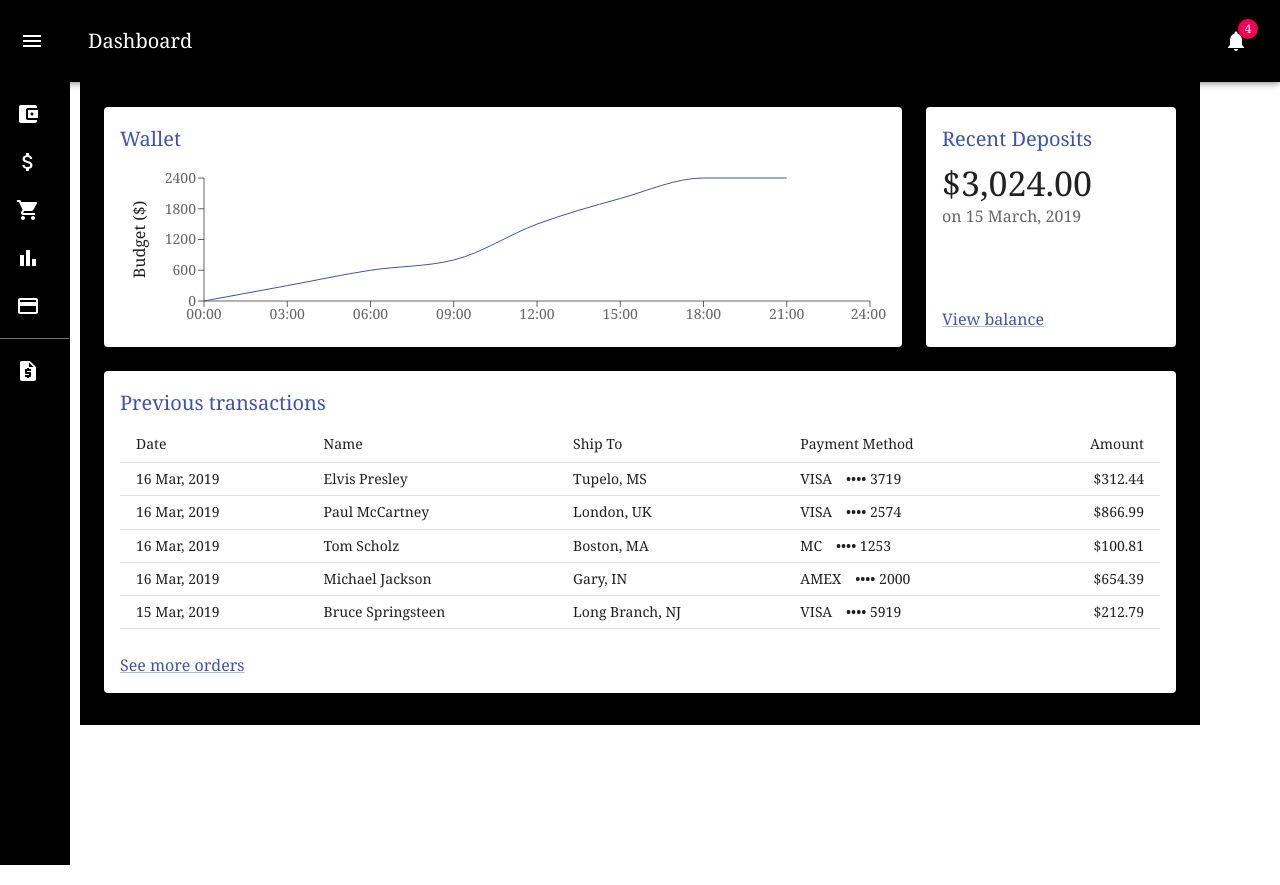
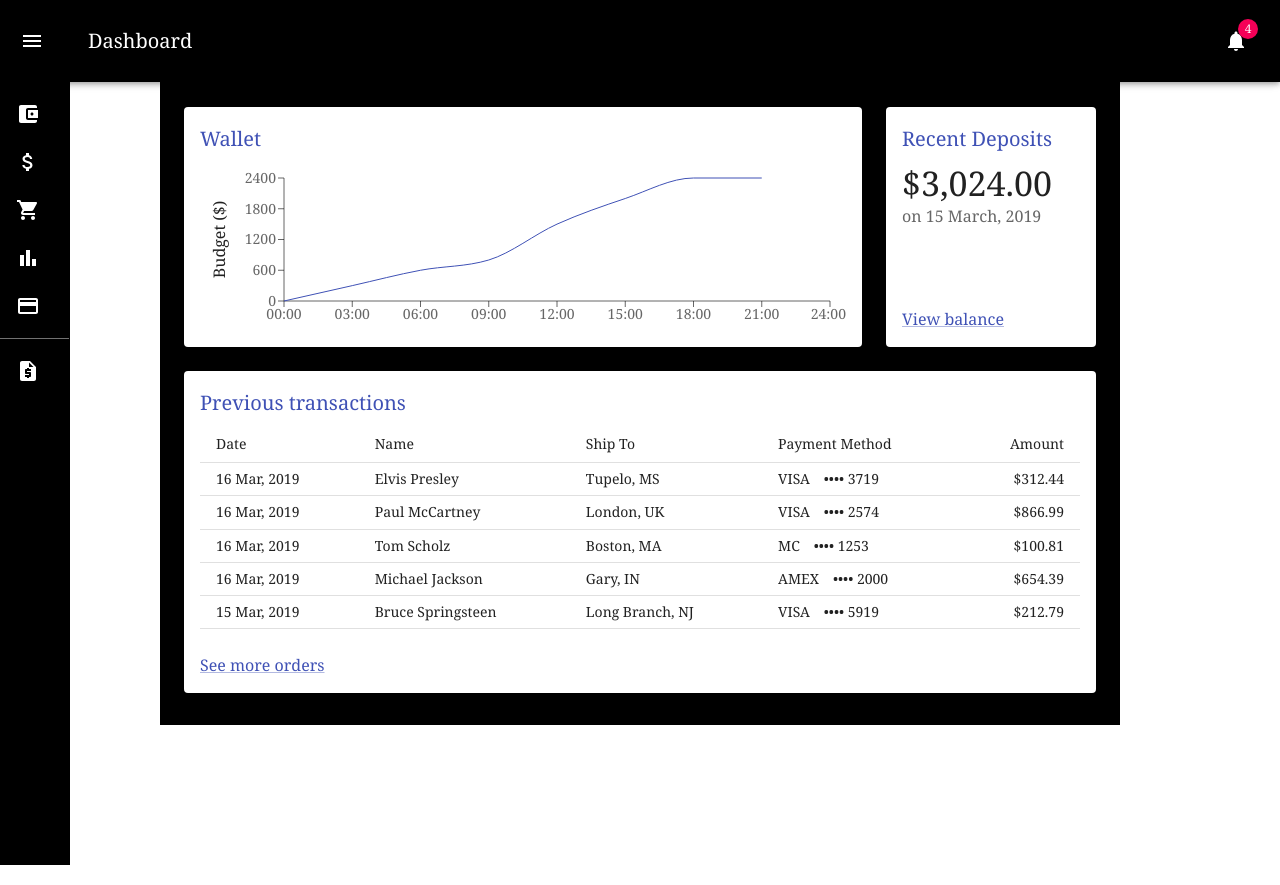
Before and after one commit to DanyIo/Code-Crusaders-Test_Task, a React (Create React App) app: page / in a window 1280 px wide. Before the commit the page ends 805 px from the top, so only its background shows below. Built offline with nearby package versions, Linux system fonts and the light colour scheme.

Commit message:
change margin value

```diff
--- a/src/pages/Wallet/Wallet.tsx
+++ b/src/pages/Wallet/Wallet.tsx
@@ -31,7 +31,7 @@ export const Wallet = () => {
           flexGrow: 1,
           backgroundColor: "black",
           overflow: "auto",
-          margin: 10,
+          margin: 20,
         }}
       >
         {/*<Toolbar />*/}
```
